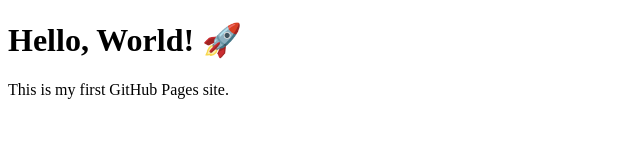
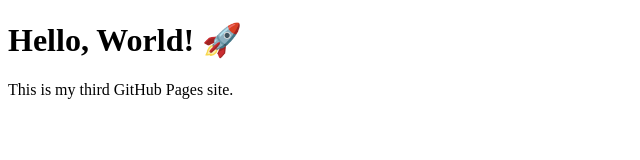
Before and after one commit to ibrahim58-desing/nop, a plain HTML site: page index.html in a window 1280 px wide. Shown: the full height of the page, 0-640 px from the left. Drawn offline with Linux system fonts and the light colour scheme.

Commit message:
Update index.html

```diff
--- a/index.html
+++ b/index.html
@@ -5,6 +5,6 @@
 </head>
 <body>
     <h1>Hello, World! 🚀</h1>
-    <p>This is my first GitHub Pages site.</p>
+    <p>This is my third GitHub Pages site.</p>
 </body>
 </html>
```
